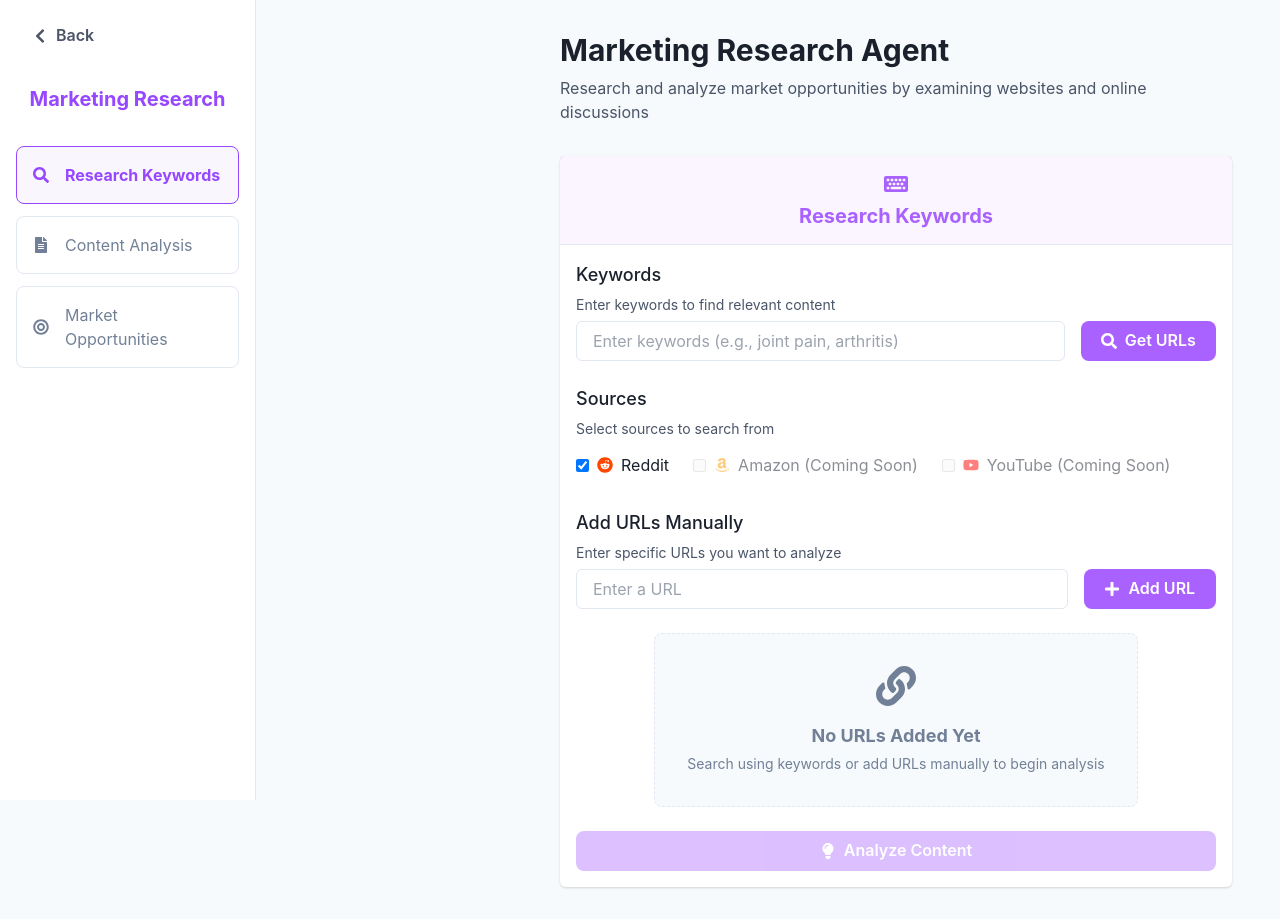
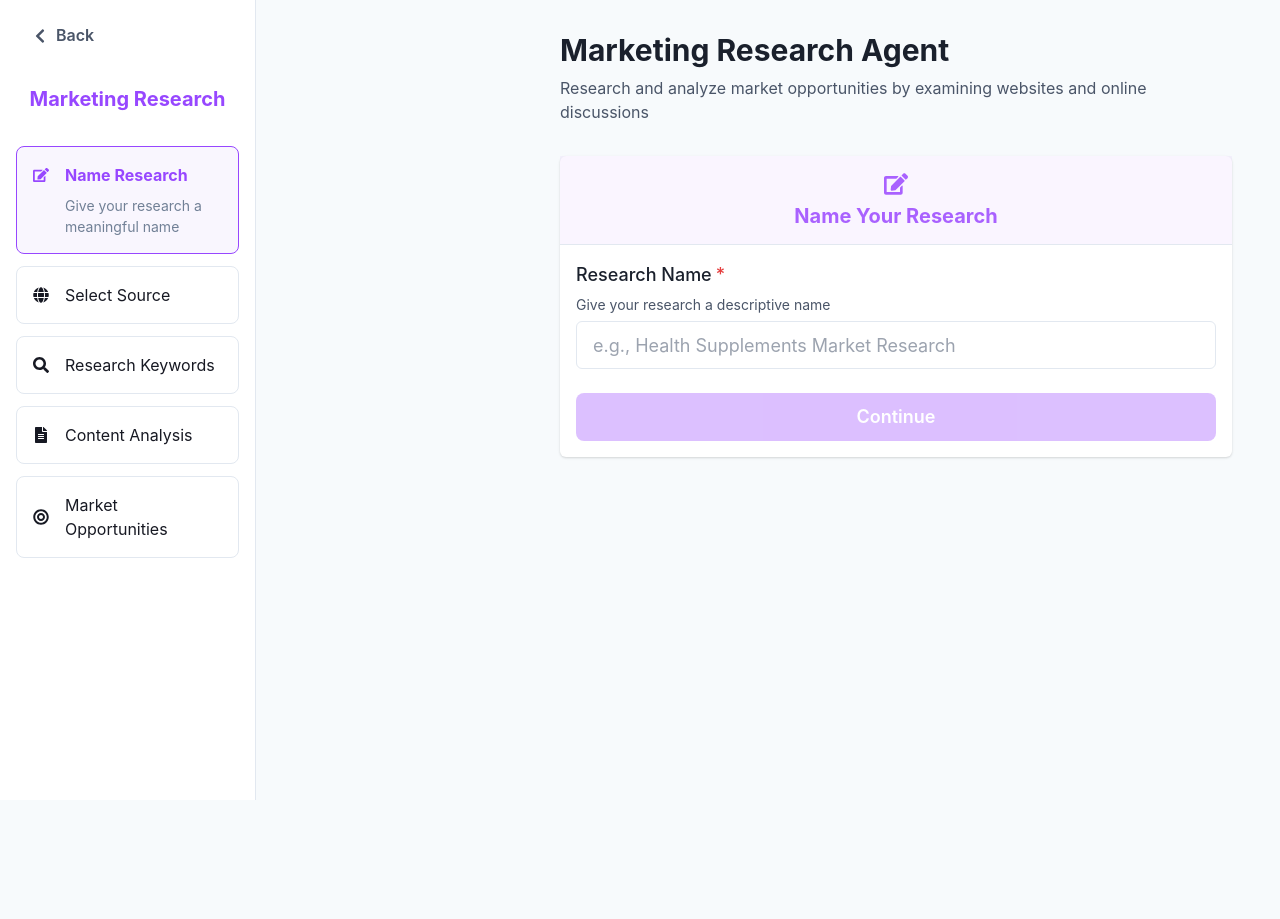
Before and after one commit to aminebadraoui/mnfst-portal-client, a React (Vite) app: page /marketing-research/new in a window 1280 px wide. After the commit the page ends 832 px from the top, so only its background shows below. Built offline with nearby package versions, Linux system fonts and the light colour scheme; sample sign-in values are in the browser's storage.

Commit message:
improve wizard

```diff
--- a/src/components/MarketingResearchLayout.jsx
+++ b/src/components/MarketingResearchLayout.jsx
@@ -9,27 +9,44 @@ import {
     useColorModeValue,
     Divider,
 } from '@chakra-ui/react';
-import { FaChevronLeft, FaSearch, FaFileAlt, FaBullseye, FaCheckCircle, FaSignOutAlt } from 'react-icons/fa';
+import {
+    FaChevronLeft,
+    FaEdit,
+    FaGlobe,
+    FaSearch,
+    FaFileAlt,
+    FaBullseye,
+    FaCheckCircle,
+    FaSignOutAlt
+} from 'react-icons/fa';
 import { useNavigate } from 'react-router-dom';
 
-const WizardStep = ({ icon, title, isActive, isCompleted }) => {
+const WizardStep = ({ icon, title, isActive, isCompleted, description, onClick, stepNumber, highestStep }) => {
     const bg = useColorModeValue('white', 'gray.800');
     const activeBg = useColorModeValue('purple.50', 'purple.800');
     const borderColor = useColorModeValue('gray.200', 'gray.700');
+    const isAccessible = stepNumber <= highestStep;
 
     return (
         <Flex
-            align="center"
+            direction="column"
             p="4"
             mx="4"
             borderRadius="lg"
             role="group"
-            cursor="pointer"
+            cursor={isAccessible ? "pointer" : "default"}
             bg={isActive ? activeBg : bg}
             borderWidth="1px"
             borderColor={isActive ? 'purple.500' : borderColor}
-            color={isActive ? 'purple.500' : isCompleted ? 'green.500' : 'gray.500'}
+            color={isActive ? 'purple.500' : isAccessible ? 'gray.900' : 'gray.500'}
+            onClick={() => isAccessible && onClick && onClick()}
+            _hover={isAccessible ? {
+                bg: 'purple.50',
+                transform: 'translateY(-2px)',
+                transition: 'all 0.2s'
+            } : {}}
         >
+            <Flex align="center">
                 {icon && (
                     <Icon
                         mr="4"
@@ -43,23 +60,60 @@ const WizardStep = ({ icon, title, isActive, isCompleted }) => {
                         ml="auto"
                         fontSize="16"
                         as={FaCheckCircle}
+                        color="green.500"
                     />
+                )}
+            </Flex>
+            {description && isActive && (
+                <Text
+                    fontSize="sm"
+                    color="gray.500"
+                    mt={2}
+                    pl={8}
+                >
+                    {description}
+                </Text>
             )}
         </Flex>
     );
 };
 
-const MarketingResearchLayout = ({ children, currentStep = 1 }) => {
+const MarketingResearchLayout = ({ children, currentStep = 1, onStepClick }) => {
     const navigate = useNavigate();
     const bg = useColorModeValue('gray.50', 'gray.900');
     const sidebarBg = useColorModeValue('white', 'gray.800');
     const borderColor = useColorModeValue('gray.200', 'gray.700');
 
     const steps = [
-        { icon: FaSearch, title: 'Research Keywords' },
-        { icon: FaFileAlt, title: 'Content Analysis' },
-        { icon: FaBullseye, title: 'Market Opportunities' },
+        {
+            icon: FaEdit,
+            title: 'Name Research',
+            description: 'Give your research a meaningful name'
+        },
+        {
+            icon: FaGlobe,
+            title: 'Select Source',
+            description: 'Choose one source to gather data from'
+        },
+        {
+            icon: FaSearch,
+            title: 'Research Keywords',
+            description: 'Enter keywords to find relevant content'
+        },
+        {
+            icon: FaFileAlt,
+            title: 'Content Analysis',
+            description: 'Analyze gathered content for insights'
+        },
+        {
+            icon: FaBullseye,
+            title: 'Market Opportunities',
+            description: 'Discover potential market opportunities'
+        },
     ];
+
+    // The highest step the user has reached
+    const highestStep = Math.max(currentStep, steps.length);
 
     return (
         <Box minH="100vh" bg={bg}>
@@ -105,12 +159,16 @@ const MarketingResearchLayout = ({ children, currentStep = 1 }) => {
                                 key={index}
                                 icon={step.icon}
                                 title={step.title}
+                                description={step.description}
                                 isActive={currentStep === index + 1}
                                 isCompleted={currentStep > index + 1}
+                                onClick={() => onStepClick && onStepClick(index + 1)}
+                                stepNumber={index + 1}
+                                highestStep={highestStep}
                             />
                         ))}
 
-                        {currentStep === 3 && (
+                        {currentStep === 5 && (
                             <>
                                 <Divider my={2} />
                                 <Flex
--- a/src/pages/MarketingResearchAgent.jsx
+++ b/src/pages/MarketingResearchAgent.jsx
@@ -25,7 +25,7 @@ import {
     UnorderedList,
     ListItem,
 } from '@chakra-ui/react';
-import { FaPlus, FaTrash, FaKeyboard, FaLightbulb, FaQuoteRight, FaReddit, FaChartLine, FaBookmark, FaChevronLeft, FaChevronRight, FaAmazon, FaYoutube, FaSearch, FaLink, FaHistory } from 'react-icons/fa';
+import { FaPlus, FaTrash, FaKeyboard, FaLightbulb, FaQuoteRight, FaReddit, FaChartLine, FaBookmark, FaChevronLeft, FaChevronRight, FaAmazon, FaYoutube, FaSearch, FaLink, FaHistory, FaEdit, FaGlobe, FaTwitter, FaFacebook, FaShoppingCart } from 'react-icons/fa';
 import api from '../services/api';
 import { useParams, useNavigate, Link as RouterLink } from 'react-router-dom';
 import {
@@ -216,6 +216,11 @@ const MarketingResearchAgent = () => {
     const [currentResearch, setCurrentResearch] = useState(null);
     const { researchId } = useParams();
     const navigate = useNavigate();
+    const [researchName, setResearchName] = useState('');
+    const [selectedSource, setSelectedSource] = useState('');
+    const [activeStep, setActiveStep] = useState(1);
+    const [highestStep, setHighestStep] = useState(1);
+    const [manualStep, setManualStep] = useState(null);
 
     // Load existing research if researchId is provided
     useEffect(() => {
@@ -395,6 +400,10 @@ const MarketingResearchAgent = () => {
 
     const handleAnalyze = async () => {
         try {
+            // First move to Content Analysis step
+            setManualStep(4);
+
+            // Then start the analysis
             setIsAnalyzing(true);
             setProcessingStatus({
                 isProcessing: true,
@@ -524,6 +533,10 @@ const MarketingResearchAgent = () => {
 
     const handleMarketAnalysis = async () => {
         try {
+            // First move to Market Opportunities step
+            setManualStep(5);
+
+            // Then start the analysis
             setIsAnalyzingMarket(true);
 
             const requestData = {
@@ -609,19 +622,168 @@ const MarketingResearchAgent = () => {
         }
     };
 
+    // Update highest step when progress is made
+    useEffect(() => {
+        let newHighestStep = 1;
+        if (marketOpportunities.length > 0 || isAnalyzingMarket) {
+            newHighestStep = 5;
+        } else if (insights.length > 0 || isAnalyzing) {
+            newHighestStep = 4;
+        } else if (collectedUrls.length > 0) {
+            newHighestStep = 3;
+        } else if (selectedSource) {
+            newHighestStep = 2;
+        }
+        setHighestStep(Math.max(highestStep, newHighestStep));
+    }, [marketOpportunities.length, insights.length, collectedUrls.length, selectedSource, isAnalyzing, isAnalyzingMarket]);
+
     // Determine current step based on state
     const getCurrentStep = () => {
+        // If user manually selected a step, show that
+        if (manualStep !== null) {
+            return manualStep;
+        }
+
+        // Otherwise, determine step based on progress
         if (marketOpportunities.length > 0) {
+            return 5;
+        } else if (insights.length > 0) {
+            return 4;
+        } else if (collectedUrls.length > 0) {
             return 3;
-        }
-        if (insights.length > 0) {
+        } else if (selectedSource) {
             return 2;
         }
         return 1;
     };
 
+    // Update step navigation
+    const handleStepClick = (step) => {
+        // Allow navigation to any step up to the highest completed step
+        if (step <= highestStep) {
+            setManualStep(step);
+        }
+    };
+
+    // Update the source selection button's continue handler
+    const handleSourceContinue = () => {
+        setSources({
+            reddit: selectedSource === 'reddit',
+            amazon: selectedSource === 'amazon',
+            youtube: selectedSource === 'youtube'
+        });
+        setHighestStep(Math.max(highestStep, 3));
+        setManualStep(3);
+    };
+
+    // Update the name research continue handler
+    const handleNameContinue = () => {
+        setSelectedSource('reddit');
+        setHighestStep(Math.max(highestStep, 2));
+        setManualStep(2);
+    };
+
+    // Update the source selection button
+    const renderSourceSelection = () => (
+        <Card>
+            <CardHeader bg="#a961ff10" p={4} borderBottomWidth="1px">
+                <VStack spacing={2}>
+                    <Icon as={FaGlobe} boxSize={6} color="#a961ff" />
+                    <Heading size="md" textAlign="center" color="#a961ff">Select Source</Heading>
+                </VStack>
+            </CardHeader>
+            <CardBody p={4}>
+                <VStack spacing={6}>
+                    <SimpleGrid columns={{ base: 1, md: 2, lg: 3 }} spacing={4} width="full">
+                        {[
+                            { id: 'reddit', name: 'Reddit', icon: FaReddit, color: '#FF4500', isAvailable: true },
+                            { id: 'youtube', name: 'YouTube', icon: FaYoutube, color: '#FF0000', isAvailable: false },
+                            { id: 'twitter', name: 'Twitter (X)', icon: FaTwitter, color: '#1DA1F2', isAvailable: false },
+                            { id: 'facebook', name: 'Facebook', icon: FaFacebook, color: '#4267B2', isAvailable: false },
+                            { id: 'amazon', name: 'Amazon', icon: FaAmazon, color: '#FF9900', isAvailable: false },
+                            { id: 'shopping', name: 'Google Shopping', icon: FaShoppingCart, color: '#4285F4', isAvailable: false },
+                        ].map((source) => (
+                            <Box
+                                key={source.id}
+                                p={4}
+                                borderWidth="1px"
+                                borderRadius="lg"
+                                cursor={source.isAvailable ? "pointer" : "not-allowed"}
+                                onClick={() => source.isAvailable && setSelectedSource(source.id)}
+                                bg={selectedSource === source.id ? `${source.color}10` : 'white'}
+                                borderColor={selectedSource === source.id ? source.color : 'gray.200'}
+                                opacity={source.isAvailable ? 1 : 0.5}
+                                _hover={source.isAvailable ? {
+                                    borderColor: source.color,
+                                    transform: 'translateY(-2px)',
+                                    transition: 'all 0.2s',
+                                } : {}}
+                            >
+                                <VStack spacing={3}>
+                                    <Icon as={source.icon} boxSize={8} color={source.color} />
+                                    <Text fontWeight="bold" color={source.color}>
+                                        {source.name}
+                                    </Text>
+                                    {!source.isAvailable && (
+                                        <Badge colorScheme="gray">Coming Soon</Badge>
+                                    )}
+                                </VStack>
+                            </Box>
+                        ))}
+                    </SimpleGrid>
+
+                    <Button
+                        colorScheme="purple"
+                        size="lg"
+                        width="full"
+                        isDisabled={!selectedSource}
+                        onClick={handleSourceContinue}
+                    >
+                        Continue with {selectedSource ? selectedSource.charAt(0).toUpperCase() + selectedSource.slice(1) : ''}
+                    </Button>
+                </VStack>
+            </CardBody>
+        </Card>
+    );
+
+    // Update step 1 continue button
+    const renderNameResearch = () => (
+        <Card>
+            <CardHeader bg="#a961ff10" p={4} borderBottomWidth="1px">
+                <VStack spacing={2}>
+                    <Icon as={FaEdit} boxSize={6} color="#a961ff" />
+                    <Heading size="md" textAlign="center" color="#a961ff">Name Your Research</Heading>
+                </VStack>
+            </CardHeader>
+            <CardBody p={4}>
+                <VStack spacing={6}>
+                    <FormControl isRequired>
+                        <FormLabel fontSize="lg">Research Name</FormLabel>
+                        <FormHelperText mb={2}>Give your research a descriptive name</FormHelperText>
+                        <Input
+                            value={researchName}
+                            onChange={(e) => setResearchName(e.target.value)}
+                            placeholder="e.g., Health Supplements Market Research"
+                            size="lg"
+                        />
+                    </FormControl>
+
+                    <Button
+                        colorScheme="purple"
+                        size="lg"
+                        width="full"
+                        isDisabled={!researchName.trim()}
+                        onClick={handleNameContinue}
+                    >
+                        Continue
+                    </Button>
+                </VStack>
+            </CardBody>
+        </Card>
+    );
+
     return (
-        <MarketingResearchLayout currentStep={getCurrentStep()}>
+        <MarketingResearchLayout currentStep={getCurrentStep()} onStepClick={handleStepClick}>
             <Container maxW="container.xl">
                 <VStack spacing={8} align="stretch">
                     <Box>
@@ -673,8 +835,9 @@ const MarketingResearchAgent = () => {
                         </Card>
                     )}
 
-                    {/* Step 1: Research Setup */}
-                    {getCurrentStep() === 1 && (
+                    {getCurrentStep() === 1 && renderNameResearch()}
+                    {getCurrentStep() === 2 && renderSourceSelection()}
+                    {getCurrentStep() === 3 && (
                         <Card>
                             <CardHeader bg="#a961ff10" p={4} borderBottomWidth="1px">
                                 <VStack spacing={2}>
@@ -703,45 +866,6 @@ const MarketingResearchAgent = () => {
                                             >
                                                 Get URLs
                                             </Button>
-                                        </HStack>
-                                    </FormControl>
-
-                                    <FormControl>
-                                        <FormLabel fontSize="lg">Sources</FormLabel>
-                                        <FormHelperText mb={2}>Select sources to search from</FormHelperText>
-                                        <HStack spacing={6} py={2}>
-                                            <HStack>
-                                                <input
-                                                    type="checkbox"
-                                                    id="reddit"
-                                                    checked={sources.reddit}
-                                                    onChange={() => handleSourceChange('reddit')}
-                                                />
-                                                <Icon as={FaReddit} color="#FF4500" />
-                                                <Text>Reddit</Text>
-                                            </HStack>
-                                            <HStack opacity={0.5}>
-                                                <input
-                                                    type="checkbox"
-                                                    id="amazon"
-                                                    checked={sources.amazon}
-                                                    onChange={() => handleSourceChange('amazon')}
-                                                    disabled
-                                                />
-                                                <Icon as={FaAmazon} color="#FF9900" />
-                                                <Text>Amazon (Coming Soon)</Text>
-                                            </HStack>
-                                            <HStack opacity={0.5}>
-                                                <input
-                                                    type="checkbox"
-                                                    id="youtube"
-                                                    checked={sources.youtube}
-                                                    onChange={() => handleSourceChange('youtube')}
-                                                    disabled
-                                                />
-                                                <Icon as={FaYoutube} color="#FF0000" />
-                                                <Text>YouTube (Coming Soon)</Text>
-                                            </HStack>
                                         </HStack>
                                     </FormControl>
 
@@ -821,8 +945,7 @@ const MarketingResearchAgent = () => {
                         </Card>
                     )}
 
-                    {/* Step 2: Content Analysis */}
-                    {getCurrentStep() === 2 && (
+                    {getCurrentStep() === 4 && (
                         <Card>
                             <CardHeader bg="#a961ff10" p={4} borderBottomWidth="1px">
                                 <VStack spacing={2}>
@@ -874,7 +997,7 @@ const MarketingResearchAgent = () => {
                                     size="lg"
                                     width="full"
                                     mt={6}
-                                    isDisabled={insights.length === 0}
+                                    isDisabled={insights.length === 0 || isAnalyzing}
                                 >
                                     Analyze Market Opportunities
                                 </Button>
@@ -882,8 +1005,7 @@ const MarketingResearchAgent = () => {
                         </Card>
                     )}
 
-                    {/* Step 3: Market Opportunities */}
-                    {getCurrentStep() === 3 && (
+                    {getCurrentStep() === 5 && (
                         <Card>
                             <CardHeader bg="#a961ff10" p={4} borderBottomWidth="1px">
                                 <VStack spacing={2}>
```
Lines whose indentation alone changed are shown as unchanged.
